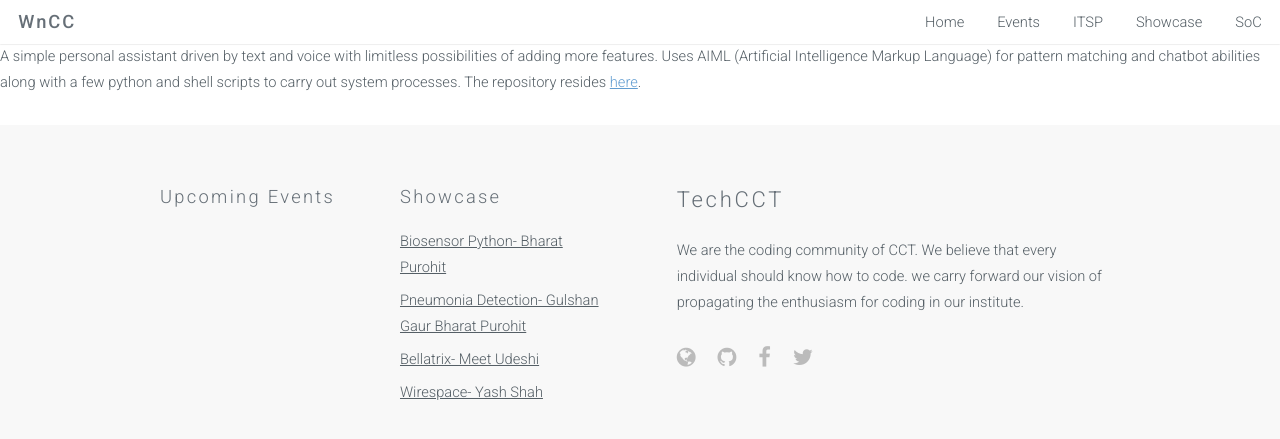
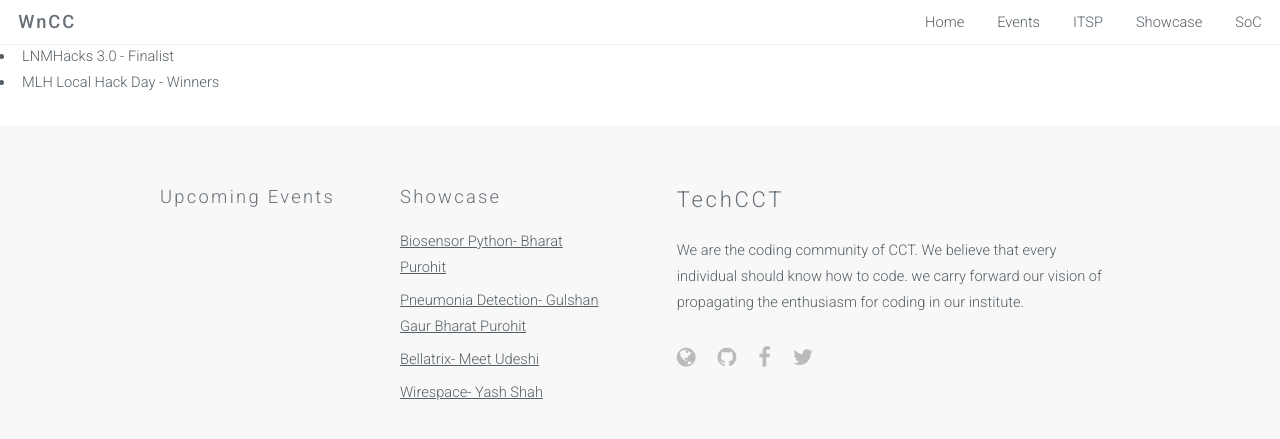
Before and after one commit to TechCCT/TechCCT.github.io, a Jekyll site: the page built from _showcase_projects/2-Pneumonia Detection.markdown, in a window 1280 px wide. Shown: the top 439 px of the page. Built offline with Jekyll 4.4.1, drawn with Linux system fonts in a browser that asks for light colours.

Commit message:
Update 2-Pneumonia Detection.markdown

```diff
--- a/_showcase_projects/2-Pneumonia Detection.markdown
+++ b/_showcase_projects/2-Pneumonia Detection.markdown
@@ -16,5 +16,5 @@ category:
 - Python
 weight: 2
 ---
-
-A simple personal assistant driven by text and voice with limitless possibilities of adding more features. Uses AIML (Artificial Intelligence Markup Language) for pattern matching and chatbot abilities along with a few python and shell scripts to carry out system processes. The repository resides [here]({{ page.repo }}).
+- LNMHacks 3.0 - Finalist
+- MLH Local Hack Day - Winners
```
